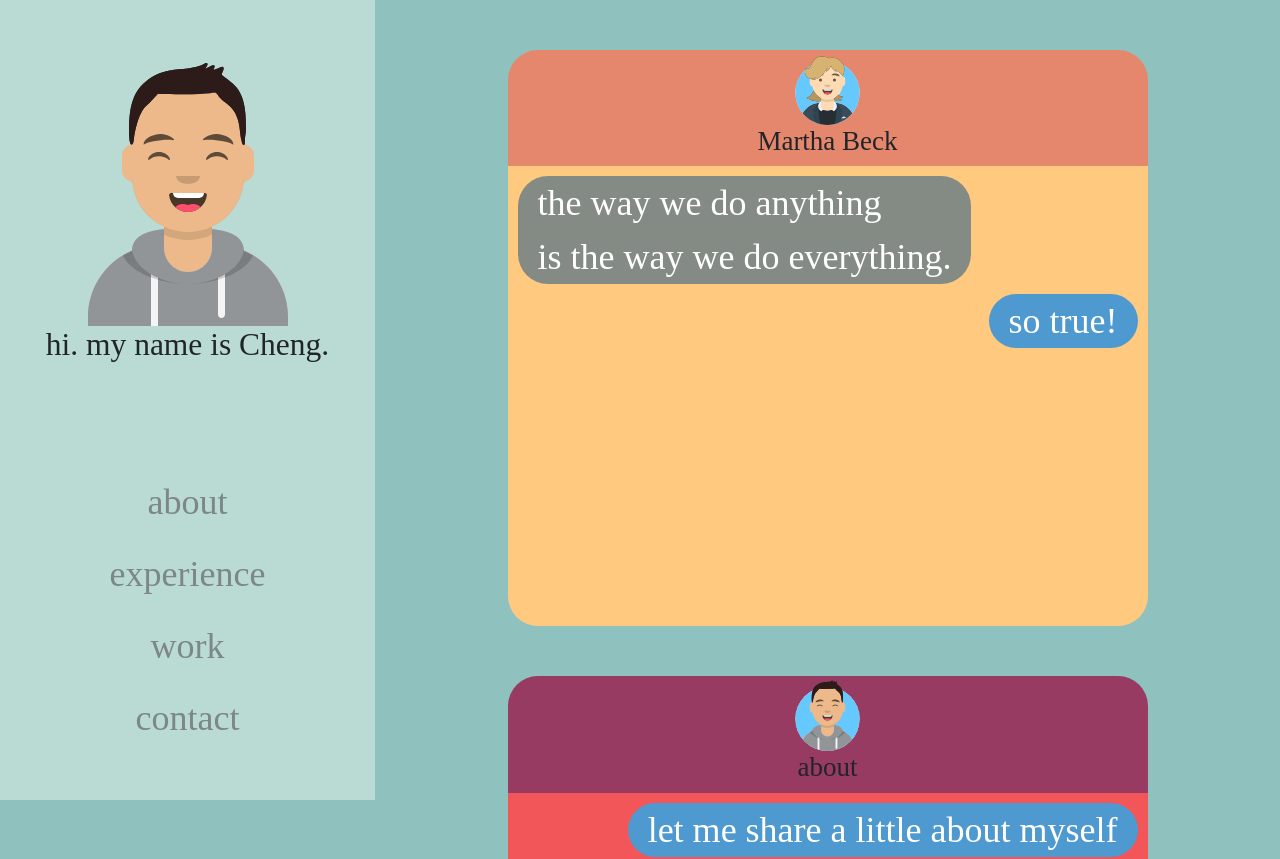
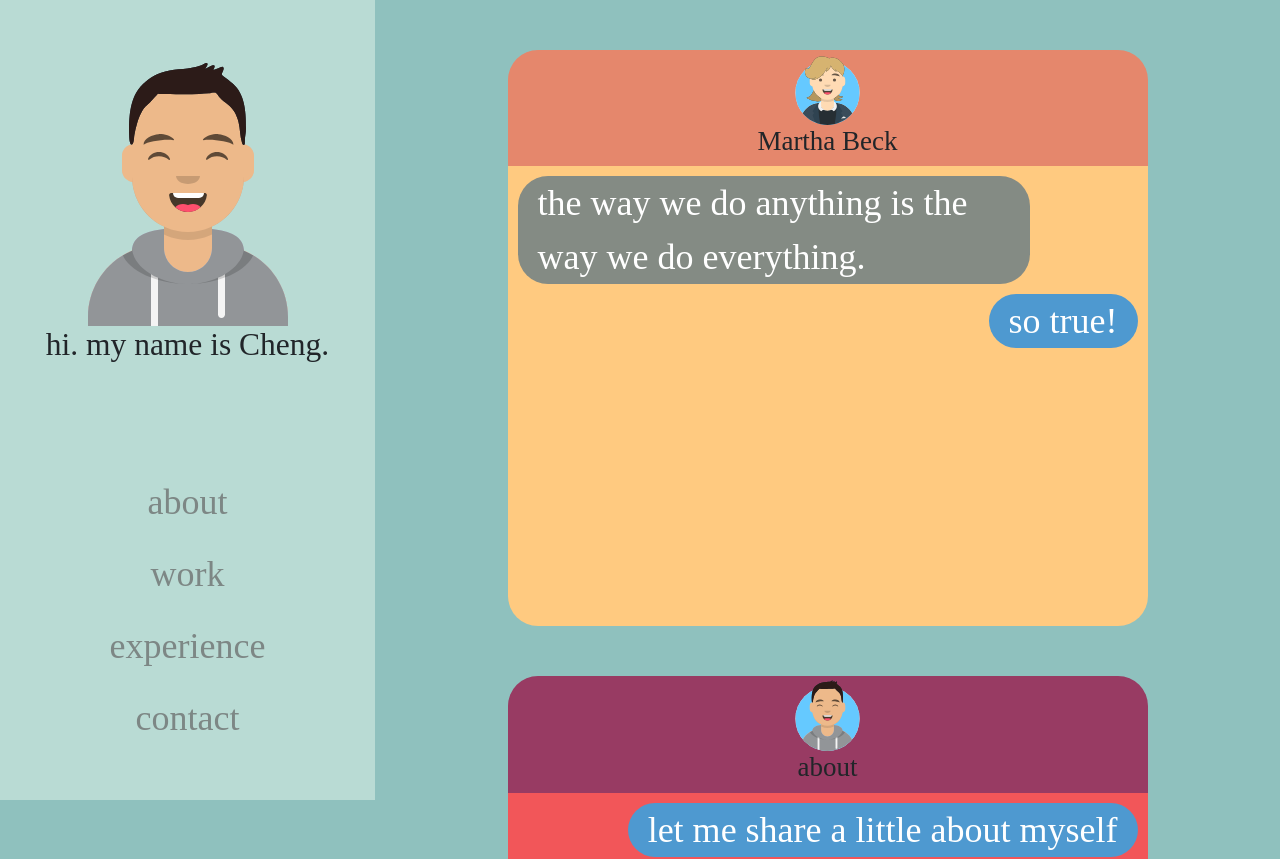
Before and after one commit to cheng21tang/Portfolio, a React (Create React App) app: page / in a window 1280 px wide. Shown: the top 859 px of the page. Built offline with nearby package versions, Linux system fonts and the light colour scheme; a web font is replaced by a local one.

Commit message:
adjusted spacing

```diff
--- a/src/components/Martha/index.js
+++ b/src/components/Martha/index.js
@@ -11,8 +11,7 @@ function Martha() {
         </div>
         <div id="martha-textbox-body">
           <div className="text-receive">
-            <p>the way we do anything</p>
-            <p>is the way we do everything.</p>
+            <p>the way we do anything is the way we do everything.</p>
           </div>
           <div className="text-sent">
             <p>so true!</p>
--- a/src/components/Sidenav/index.js
+++ b/src/components/Sidenav/index.js
@@ -50,16 +50,16 @@ function Sidenav() {
               </li>
 
               <li className="nav-item">
-                <a href="#experience" className="nav-link">
-                  {/* <img className="icons" src="./assets/work-alt.svg" alt="briefcase icon"></img> */}
-                  <span className="link-text">experience</span>
+                <a href="#work" className="nav-link">
+                  {/* <img className="icons" src="./assets/code-slash.svg" alt="code icon"></img> */}
+                  <span className="link-text">work</span>
                 </a>
               </li>
 
               <li className="nav-item">
-                <a href="#work" className="nav-link">
-                  {/* <img className="icons" src="./assets/code-slash.svg" alt="code icon"></img> */}
-                  <span className="link-text">work</span>
+                <a href="#experience" className="nav-link">
+                  {/* <img className="icons" src="./assets/work-alt.svg" alt="briefcase icon"></img> */}
+                  <span className="link-text">experience</span>
                 </a>
               </li>
 
--- a/src/index.css
+++ b/src/index.css
@@ -35,7 +35,7 @@ body::-webkit-scrollbar {
 }
 
 body::-webkit-scrollbar-track {
-  background: var(--firstShadow);
+  background: var(--sidenav);
 }
 
 .text-receive {
```
